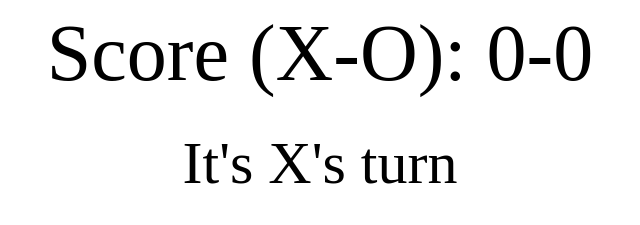
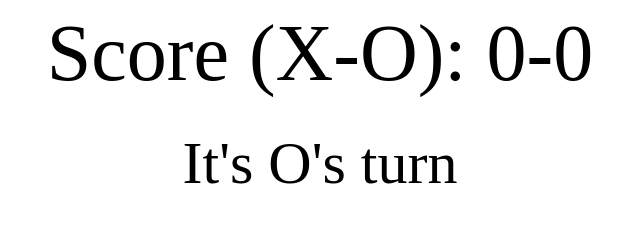
Before and after one commit to rzh4321/TOP-tictactoe, a plain HTML site: page index.html in a window 1280 px wide. Both pictures are taken after a click on the element 440 px from the left and 328 px from the top of the page. Shown: the top 225 px of the page, 320-960 px from the left. Drawn offline with Linux system fonts and the light colour scheme.

Commit message:
the player turn message now changes accordingly

```diff
--- a/index.html
+++ b/index.html
@@ -9,8 +9,8 @@
     <script src="script.js" defer></script>
 </head>
 <body>
-    <div class="score">Score (X-O): 0-0</div>
-    <div>It's <span class="turn">X's</span> turn</div>
+    <div id="score">Score (X-O): <span id='x-score'>0</span>-<span id='o-score'>0</span></div>
+    <div>It's <span id="turn">X</span>'s turn</div>
     <div class="board">
     </div>
 </body>
--- a/script.js
+++ b/script.js
@@ -5,12 +5,20 @@ const board = (() => {
         [null, null, null]
       ];
     let turn = 'X';
+
+    const checkWinner = () => {
+
+    }
+
     const play = (r, c, elem) => {
         if (!board_array[r][c]) {
             board_array[r][c] = turn;
             elem.textContent = turn;
             elem.classList.remove('valid');
             turn = (turn == 'X')? 'O' : 'X';
+            let turn_text = document.getElementById('turn');
+            turn_text.textContent = turn;
+            checkWinner();
         }
         else {
             alert('Position already taken');
--- a/style.css
+++ b/style.css
@@ -27,6 +27,6 @@ body {
 }
 
 
-.score {
+#score {
     font-size: 80px;
 }
```
